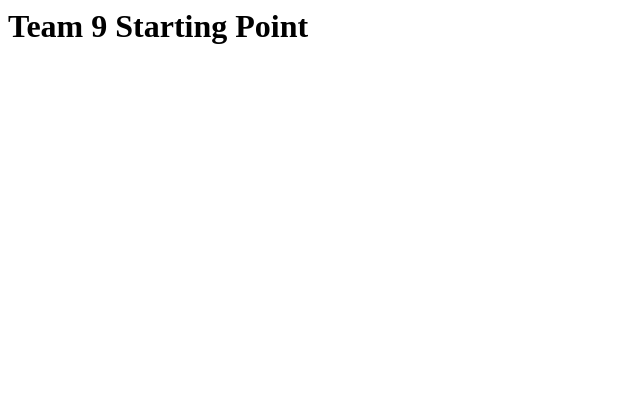
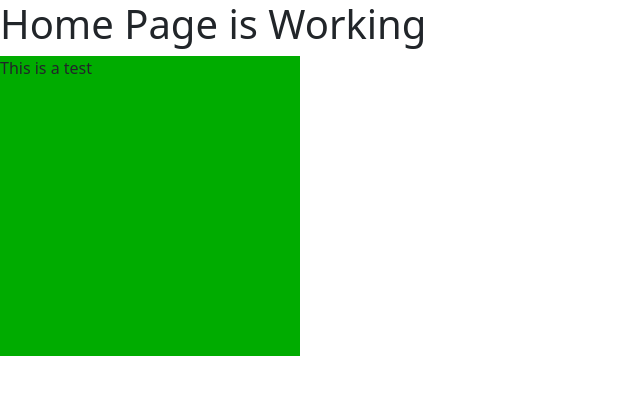
Before and after one commit to shohinsan/sjsu_cmpe_131, a Flask app: page / in a window 1280 px wide. Shown: the top 395 px of the page, without its empty margins (0-640 px from the left). Run offline with Flask 2, Linux system fonts and the light colour scheme.

Commit message:
Tested Bootstrap 5 as well as custom main.css and main.js files if they work.

```diff
--- a/alpha/projectdir/routes.py
+++ b/alpha/projectdir/routes.py
@@ -5,4 +5,12 @@ from flask import render_template
 @app.route('/')
 @app.route('/home')
 def homepage():  # put application's code here
-    return render_template("homepage.html")
+    return render_template("homepage.html", title='Home')
+
+@app.route('/about')
+def about():  # put application's code here
+    return render_template("about.html", title='About')
+
+@app.route('/account')
+def account():  # put application's code here
+    return render_template("account.html", title='About')
--- /dev/null
+++ b/alpha/projectdir/static/main.css
@@ -0,0 +1,6 @@
+.test {
+    display: block;
+    width: 300px;
+    height: 300px;
+    background: purple;
+}
--- /dev/null
+++ b/alpha/projectdir/static/main.js
@@ -0,0 +1,2 @@
+var changeColor =document.querySelector(".test")
+changeColor.style.backgroundColor="#00ac00"
--- a/alpha/projectdir/templates/about.html
+++ b/alpha/projectdir/templates/about.html
@@ -0,0 +1 @@
+{% extends 'layouts.html'%}
--- a/alpha/projectdir/templates/homepage.html
+++ b/alpha/projectdir/templates/homepage.html
@@ -1 +1,11 @@
-<h1>Team 9 Starting Point</h1>
+{% extends 'layouts.html'%}
+
+{%block content %}
+    <h1> Home Page is Working</h1>
+    <div class="test">
+    <p>This is a test</p>
+    </div>
+    <script src="{{url_for('static',filename='main.js')}}">
+
+    </script>
+{%endblock content %}
--- a/alpha/projectdir/templates/layouts.html
+++ b/alpha/projectdir/templates/layouts.html
@@ -0,0 +1,30 @@
+<!DOCTYPE html>
+<html lang="en">
+<head>
+
+    <meta charset="UTF-8">
+    <meta name="viewport" content="width=device-width , initial-scale=1.0">
+    <title>{{ title }}</title>
+    <!-- Bootstrap CSS -->
+    <link href="https://cdn.jsdelivr.net/npm/bootstrap@5.0.2/dist/css/bootstrap.min.css" rel="stylesheet"
+          integrity="sha384-EVSTQN3/azprG1Anm3QDgpJLIm9Nao0Yz1ztcQTwFspd3yD65VohhpuuCOmLASjC" crossorigin="anonymous">
+    <!-- Custom Main.css-->
+    <link rel="stylesheet" href="{{url_for('static',filename='main.css')}}">
+    <!-- Custom Main.js-->
+        <link rel="stylesheet" href="{{url_for('static',filename='main.js')}}">
+
+</head>
+<body>
+
+{%block content %}
+{%endblock content %}
+
+
+
+<!-- Bootstrap JS and dependencies-->
+<script src="https://cdn.jsdelivr.net/npm/bootstrap@5.0.2/dist/js/bootstrap.bundle.min.js"
+        integrity="sha384-MrcW6ZMFYlzcLA8Nl+NtUVF0sA7MsXsP1UyJoMp4YLEuNSfAP+JcXn/tWtIaxVXM"
+        crossorigin="anonymous"></script>
+
+</body>
+</html>
```
Also changed, not shown: alpha/static/main.css (deleted), alpha/static/main.js (deleted).
